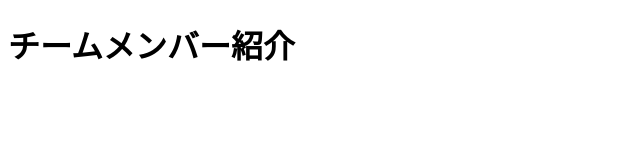
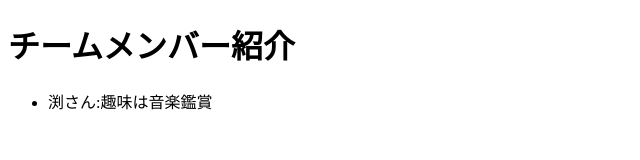
Before and after one commit to you000-000/group2, a plain HTML site: page index.html in a window 1280 px wide. Shown: the whole page, without its empty margins (0-640 px from the left). Drawn offline with Linux system fonts and the light colour scheme.

Commit message:
ブランチ内での修正完了
htmlを追加しました。

```diff
--- a/index.html
+++ b/index.html
@@ -9,6 +9,7 @@
     <h1>チームメンバー紹介</h1>
     <ul>
         <!--メンバー紹介をここに追加-->
+        <li>渕さん:趣味は音楽鑑賞</li>
     </ul>
 </body>
 </html>
```
